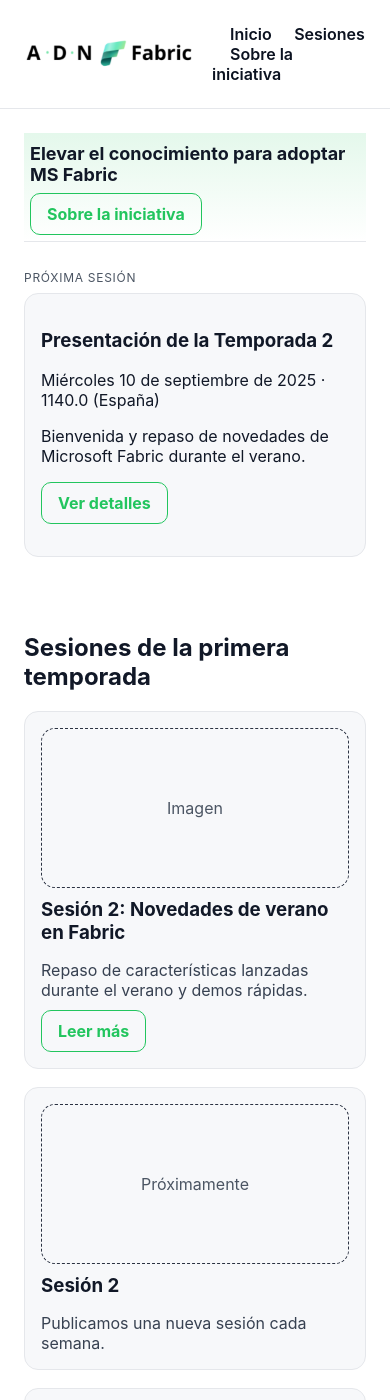
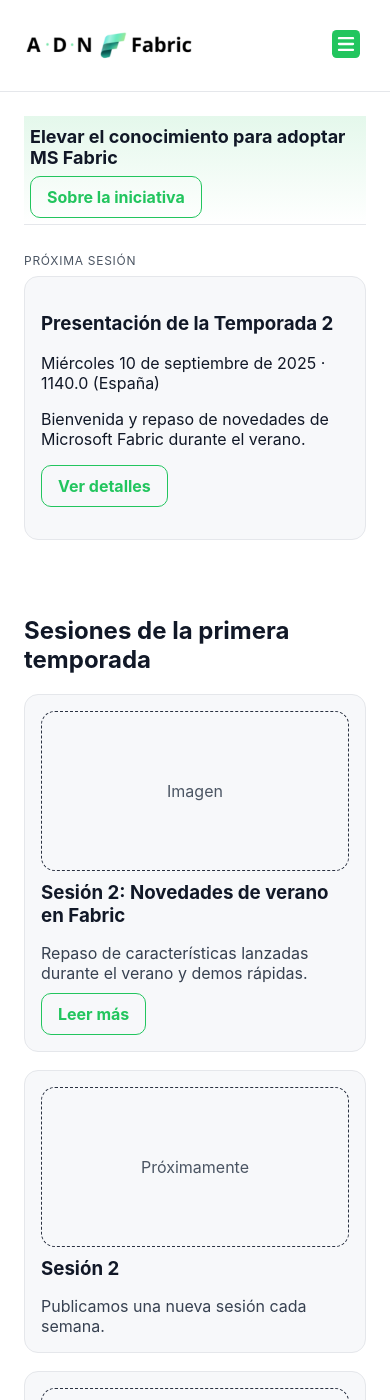
Before and after one commit to ADNFabric/ADNFabric, a Jekyll site: the page built from docs/index.md, in a window 390 px wide and 1400 px high. Built offline with Jekyll 4.4.1, drawn with Linux system fonts in a browser that asks for light colours.

Commit message:
Sitio web - ajuste del menú para pantallas pequeñas

```diff
--- a/docs/_includes/header.html
+++ b/docs/_includes/header.html
@@ -3,6 +3,9 @@
     <div class="brand">
       <img src="{{ '/assets/img/logo.png' | relative_url }}" alt="ADN Fabric">
     </div>
+    <button class="menu-toggle" aria-label="Abrir menú" onclick="document.body.classList.toggle('menu-open')">
+      <img src="{{ '/assets/img/menu.svg' | relative_url }}" alt="Menú" width="28" height="28">
+    </button>
     <nav class="nav">
       <a href="{{ '/' | relative_url }}">Inicio</a>
       <a href="{{ '/sesiones/' | relative_url }}">Sesiones</a>
--- a/docs/assets/css/main.css
+++ b/docs/assets/css/main.css
@@ -13,8 +13,9 @@ a{color:var(--accent);text-decoration:none}
 a:hover{color:var(--accent-2)}
 .container{max-width:1100px;margin:0 auto;padding:24px}
 .header{position:sticky;top:0;z-index:50;background:rgba(11,12,15,.7);backdrop-filter:saturate(120%) blur(8px);border-bottom:1px solid var(--border)}
-.header-inner{display:flex;align-items:center;justify-content:space-between;gap:16px}
+.header-inner{display:flex;align-items:center;justify-content:space-between;gap:16px;position:relative}
 .nav a{margin-left:18px;font-weight:600;color:var(--text)}
+.menu-toggle{display:none;background:none;border:none;padding:6px;cursor:pointer}
 .brand{display:flex;align-items:center;gap:10px;font-weight:800}
 .brand img{height:28px;width:auto}
 .hero{padding:14px 16px 10px 16px;border-bottom:1px solid var(--border);background:linear-gradient(180deg,rgba(34,197,94,.08),rgba(0,0,0,0))}
@@ -38,6 +39,30 @@ a:hover{color:var(--accent-2)}
   .hero{padding:10px 6px 6px 6px;}
   .hero h1{font-size:18px}
   .hero p{font-size:12px}
+  .menu-toggle{display:block;z-index:101}
+  .nav{
+    position:absolute;
+    top:56px;
+    right:0;
+    background:var(--bg);
+    border:1px solid var(--border);
+    border-radius:10px;
+    box-shadow:0 4px 24px rgba(0,0,0,0.08);
+    display:none;
+    flex-direction:column;
+    min-width:180px;
+    padding:12px 0;
+    gap:0;
+  }
+  .nav a{
+    margin:0;
+    padding:12px 24px;
+    border-bottom:1px solid var(--border);
+    color:var(--text);
+    font-size:16px;
+  }
+  .nav a:last-child{border-bottom:none}
+  body.menu-open .nav{display:flex;}
 }
 body{color:#111827}
 .header{background:rgba(255,255,255,.8)}
```
Also changed, not shown: docs/assets/img/menu.svg (added).
